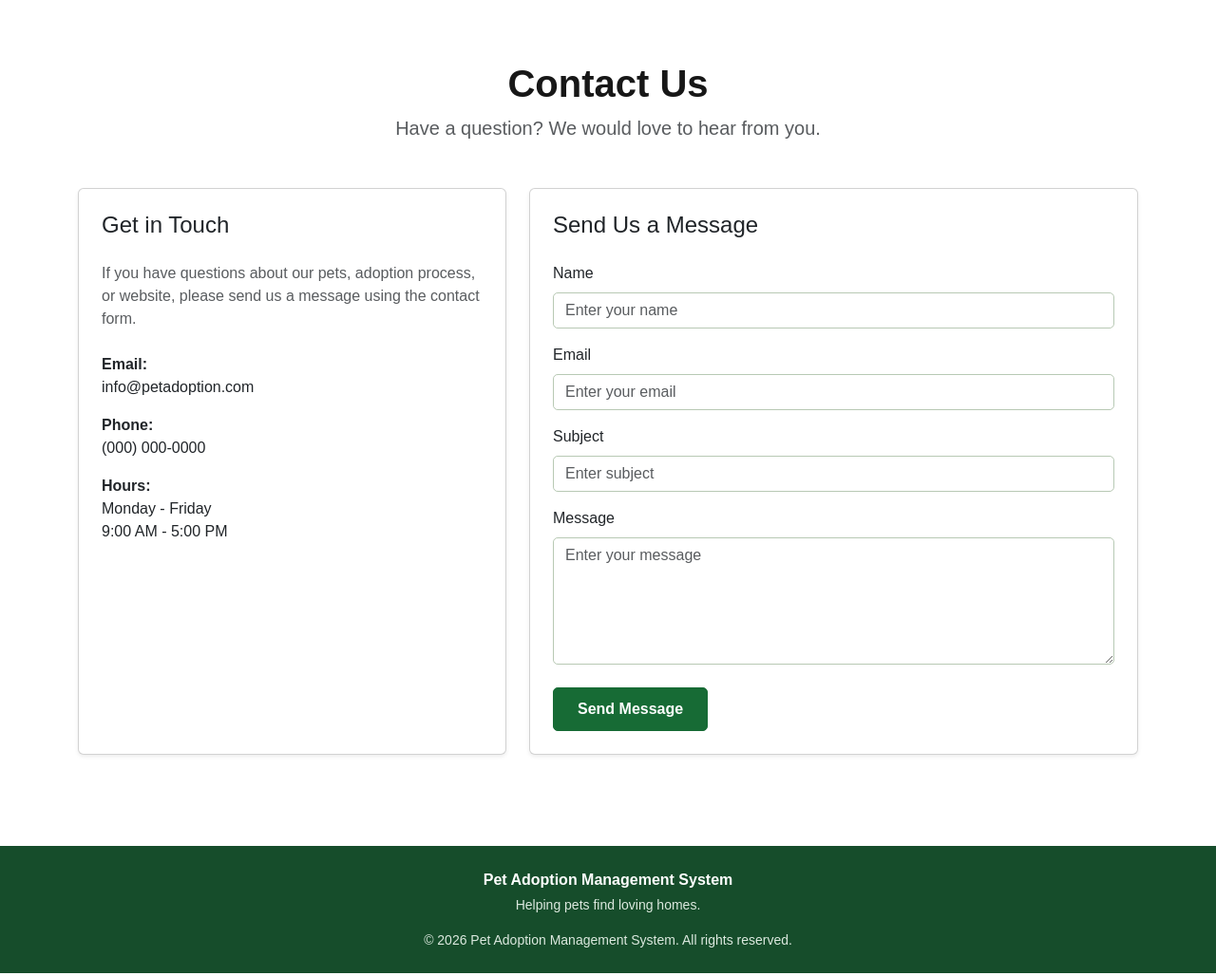
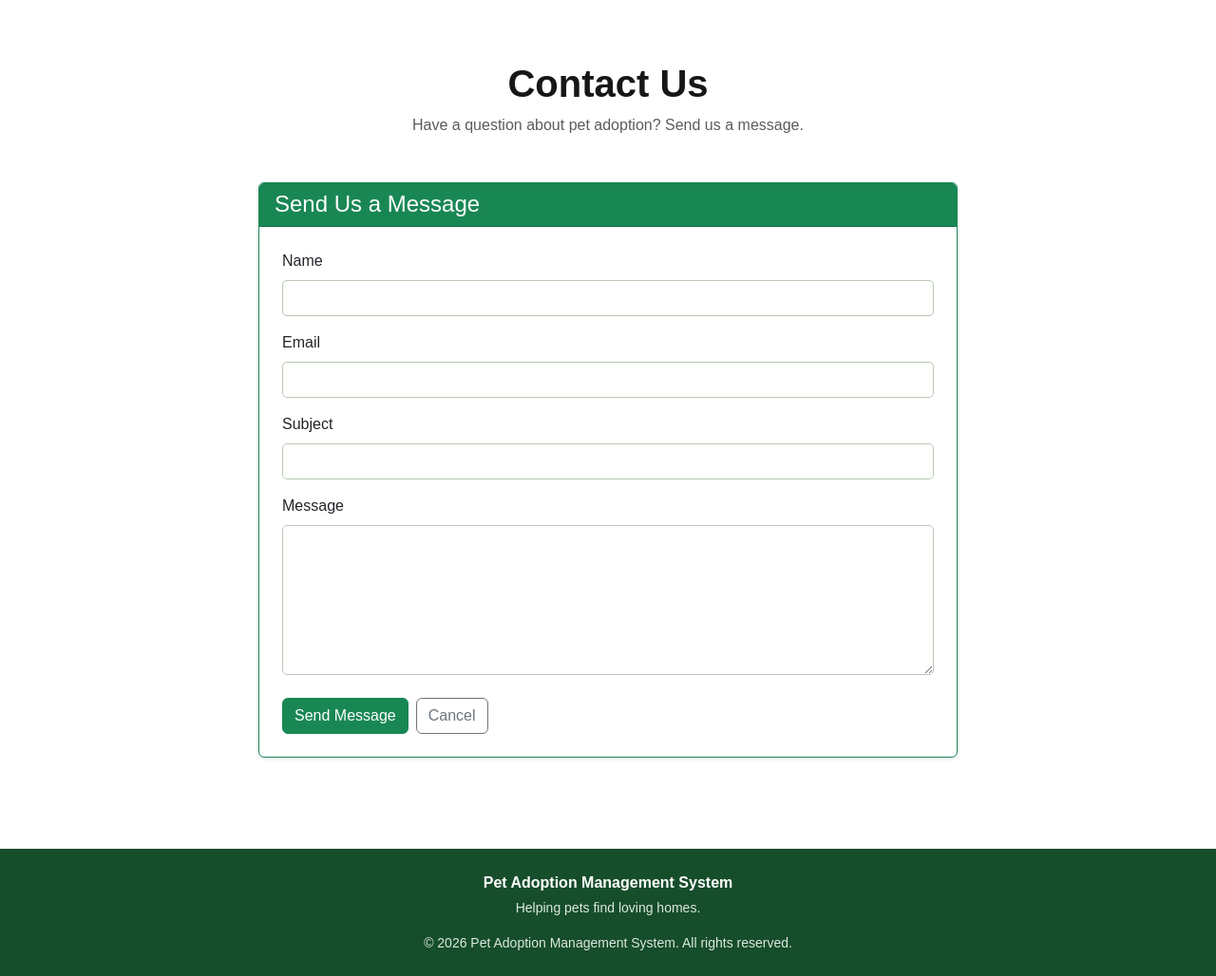
Before and after one commit to zafarsahib/Project1, a Flask app: page /contact in a window 1280 px wide. Shown: the part 87-1115 px from the top of the page at 95% size. Run offline with Flask 3, Linux system fonts and the light colour scheme.

Commit message:
Add contact message database and admin management

```diff
--- a/app.py
+++ b/app.py
@@ -22,7 +22,8 @@ from models import (
     db,
     User,
     Pet,
-    AdoptionRequest
+    AdoptionRequest,
+    ContactMessage
 )
 
 
@@ -108,18 +109,13 @@ def about():
         "about.html"
     )
 
-@app.route("/contact", methods=["GET", "POST"])
+@app.route(
+    "/contact",
+    methods=["GET", "POST"]
+)
 def contact():
+
     if request.method == "POST":
-        name = request.form.get(
-            "name",
-            ""
-        ).strip()
-
-        email = request.form.get(
-            "email",
-            ""
-        ).strip()
 
         subject = request.form.get(
             "subject",
@@ -131,7 +127,28 @@ def contact():
             ""
         ).strip()
 
+        if current_user.is_authenticated:
+
+            user_id = current_user.id
+            name = current_user.username
+            email = current_user.email
+
+        else:
+
+            user_id = None
+
+            name = request.form.get(
+                "name",
+                ""
+            ).strip()
+
+            email = request.form.get(
+                "email",
+                ""
+            ).strip()
+
         if not name or not email or not subject or not message:
+
             flash(
                 "Please complete all fields.",
                 "warning"
@@ -140,6 +157,21 @@ def contact():
             return render_template(
                 "contact.html"
             )
+
+        contact_message = ContactMessage(
+            user_id=user_id,
+            name=name,
+            email=email,
+            subject=subject,
+            message=message,
+            status="New"
+        )
+
+        db.session.add(
+            contact_message
+        )
+
+        db.session.commit()
 
         flash(
             "Thank you for contacting us. Your message has been received.",
@@ -970,6 +1002,61 @@ def manage_users():
     )
 
 @app.route(
+    "/admin/contact-messages"
+)
+@admin_required
+def admin_contact_messages():
+
+    messages = ContactMessage.query.order_by(
+        ContactMessage.created_at.desc()
+    ).all()
+
+    return render_template(
+        "admin_contact_messages.html",
+        messages=messages
+    )
+
+@app.route(
+    "/admin/contact-messages/read/<int:message_id>",
+    methods=["POST"]
+)
+@admin_required
+def mark_contact_message_read(
+    message_id
+):
+    message = db.session.get(
+        ContactMessage,
+        message_id
+    )
+
+    if message is None:
+        flash(
+            "Contact message not found.",
+            "warning"
+        )
+
+        return redirect(
+            url_for(
+                "admin_contact_messages"
+            )
+        )
+
+    message.status = "Read"
+
+    db.session.commit()
+
+    flash(
+        "Contact message marked as read.",
+        "success"
+    )
+
+    return redirect(
+        url_for(
+            "admin_contact_messages"
+        )
+    )
+
+@app.route(
     "/admin/adoption/reject/<int:request_id>",
     methods=["POST"]
 )
--- a/templates/admin_dashboard.html
+++ b/templates/admin_dashboard.html
@@ -42,6 +42,12 @@ Admin Dashboard
                 class="btn btn-outline-success"
             >
                 Manage Users
+            </a>
+            <a
+                href="{{ url_for('admin_contact_messages') }}"
+                class="btn btn-outline-success"
+            >
+                Contact Messages
             </a>
         </div>
         </div>
--- a/templates/contact.html
+++ b/templates/contact.html
@@ -8,76 +8,29 @@ Contact Us - Pet Adoption
 
 <div class="container py-5">
 
-    <!-- Page Header -->
     <div class="text-center mb-5">
-
-        <h1 class="display-6 fw-semibold">
+        <h1 class="fw-bold">
             Contact Us
         </h1>
 
-        <p class="lead text-muted mb-0">
-            Have a question? We would love to hear from you.
+        <p class="text-muted mb-0">
+            Have a question about pet adoption? Send us a message.
         </p>
-
     </div>
 
+    <div class="row justify-content-center">
 
-    <div class="row g-4">
+        <div class="col-lg-8">
 
-        <!-- Contact Information -->
-        <div class="col-lg-5">
+            <div class="card shadow-sm border-success">
 
-            <div class="card shadow-sm h-100">
+                <div class="card-header bg-success text-white">
+                    <h4 class="mb-0">
+                        Send Us a Message
+                    </h4>
+                </div>
 
                 <div class="card-body p-4">
-
-                    <h2 class="h4 mb-4">
-                        Get in Touch
-                    </h2>
-
-                    <p class="text-muted">
-                        If you have questions about our pets,
-                        adoption process, or website, please
-                        send us a message using the contact form.
-                    </p>
-
-                    <div class="mt-4">
-
-                        <p class="mb-3">
-                            <strong>Email:</strong><br>
-                            info@petadoption.com
-                        </p>
-
-                        <p class="mb-3">
-                            <strong>Phone:</strong><br>
-                            (000) 000-0000
-                        </p>
-
-                        <p class="mb-0">
-                            <strong>Hours:</strong><br>
-                            Monday - Friday<br>
-                            9:00 AM - 5:00 PM
-                        </p>
-
-                    </div>
-
-                </div>
-
-            </div>
-
-        </div>
-
-
-        <!-- Contact Form -->
-        <div class="col-lg-7">
-
-            <div class="card shadow-sm">
-
-                <div class="card-body p-4">
-
-                    <h2 class="h4 mb-4">
-                        Send Us a Message
-                    </h2>
 
                     <form
                         method="POST"
@@ -94,14 +47,32 @@ Contact Us - Pet Adoption
                                 Name
                             </label>
 
+                            {% if current_user.is_authenticated %}
+
                                 <input
                                     type="text"
                                     class="form-control"
                                     id="name"
                                     name="name"
-                                placeholder="Enter your name"
+                                    value="{{ current_user.username }}"
+                                    readonly
+                                >
+
+                                <div class="form-text">
+                                    Your name is taken from your account.
+                                </div>
+
+                            {% else %}
+
+                                <input
+                                    type="text"
+                                    class="form-control"
+                                    id="name"
+                                    name="name"
                                     required
                                 >
+
+                            {% endif %}
 
                         </div>
 
@@ -116,14 +87,32 @@ Contact Us - Pet Adoption
                                 Email
                             </label>
 
+                            {% if current_user.is_authenticated %}
+
                                 <input
                                     type="email"
                                     class="form-control"
                                     id="email"
                                     name="email"
-                                placeholder="Enter your email"
+                                    value="{{ current_user.email }}"
+                                    readonly
+                                >
+
+                                <div class="form-text">
+                                    Your email is taken from your account.
+                                </div>
+
+                            {% else %}
+
+                                <input
+                                    type="email"
+                                    class="form-control"
+                                    id="email"
+                                    name="email"
                                     required
                                 >
+
+                            {% endif %}
 
                         </div>
 
@@ -143,7 +132,6 @@ Contact Us - Pet Adoption
                                 class="form-control"
                                 id="subject"
                                 name="subject"
-                                placeholder="Enter subject"
                                 required
                             >
 
@@ -164,8 +152,7 @@ Contact Us - Pet Adoption
                                 class="form-control"
                                 id="message"
                                 name="message"
-                                rows="5"
-                                placeholder="Enter your message"
+                                rows="6"
                                 required
                             ></textarea>
 
@@ -173,12 +160,23 @@ Contact Us - Pet Adoption
 
 
                         <!-- Submit -->
+                        <div class="d-flex gap-2">
+
                             <button
                                 type="submit"
-                            class="btn btn-primary-green"
+                                class="btn btn-success"
                             >
                                 Send Message
                             </button>
+
+                            <a
+                                href="{{ url_for('home') }}"
+                                class="btn btn-outline-secondary"
+                            >
+                                Cancel
+                            </a>
+
+                        </div>
 
                     </form>
 
```
Also changed, not shown: models.py (+66 -0 lines), templates/admin_contact_messages.html (added, +156 -0 lines). Lines whose indentation alone changed are shown as unchanged.
